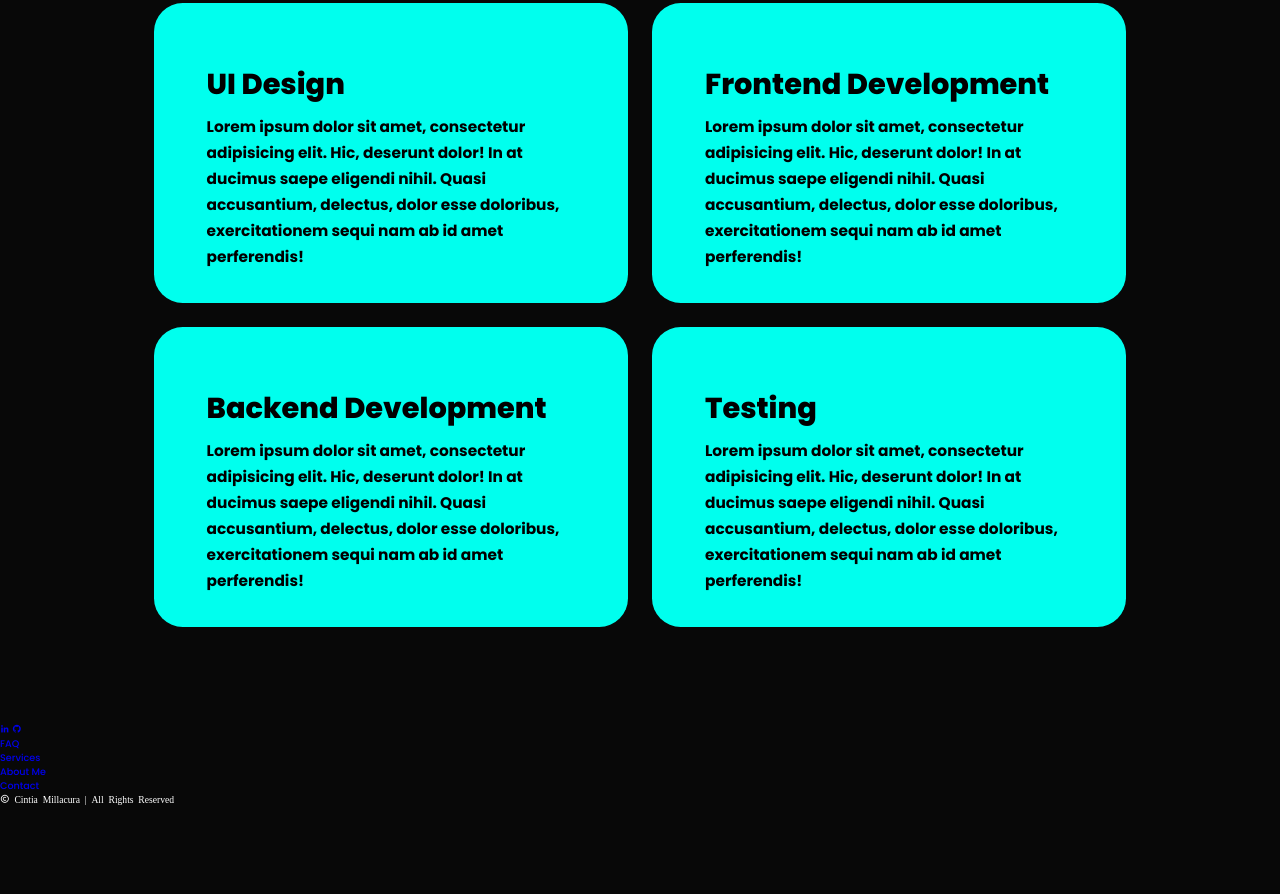
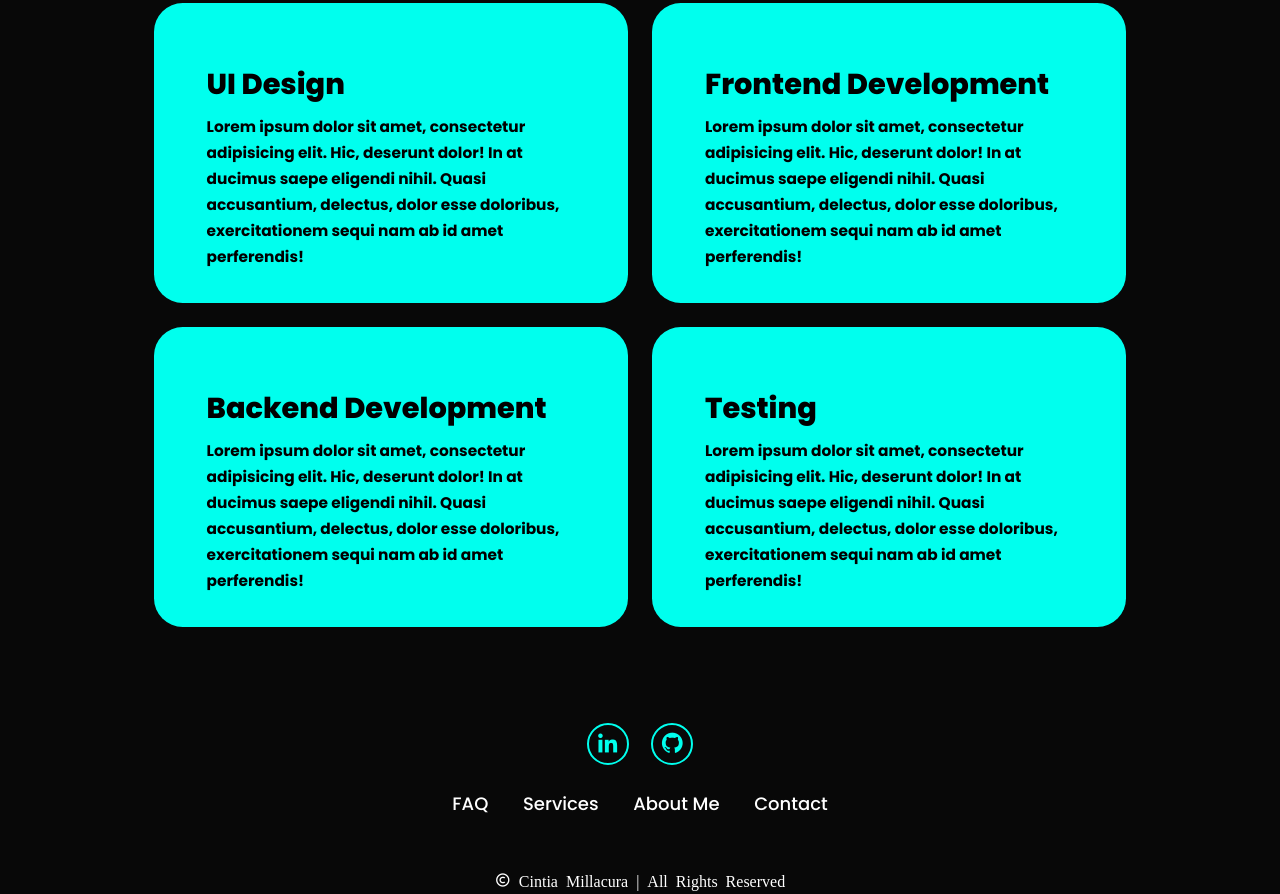
Before and after one commit to cintiaMillacura2207/Personal-Portfolio-Website, a plain HTML site: page index.html in a window 1280 px wide. Shown: the part 2529-3423 px from the top of the page. Before the commit the page ends 3336 px from the top, so only its background shows below. Drawn offline with nearby package versions, Linux system fonts and the light colour scheme.

Commit message:
Agregar Estilos Footer

```diff
--- a/hojas-de-estilo/estilos.css
+++ b/hojas-de-estilo/estilos.css
@@ -404,3 +404,53 @@ span{
     line-height: 1.7;
     margin: auto;
 }
+.footer .social{
+    text-align: center;
+    padding-bottom: 25px;
+    color: var(--main-color);
+}
+.footer .social a{
+    font-size: 25px;
+    color: var(--main-color);
+    border: 2px solid var(--main-color);
+    width: 42px;
+    height: 42px;
+    line-height: 42px;
+    display: inline-block;
+    text-align: center;
+    border-radius: 50%;
+    margin: 0 10px;
+    transition: 0.3s ease-in-out;
+}
+.footer .social a:hover{
+    transform: scale(1.2)translateY(-10px);
+    background-color: var(--main-color);
+    color: black;
+    box-shadow: 0 0 25px var(--main-color);
+}
+.footer ul{
+    margin-top: 0;
+    padding: 0;
+    font-size: 18px;
+    line-height: 1.6;
+    margin-bottom: 0;
+    text-align: center;
+}
+.footer ul li a{
+    color: white;
+    border-bottom: 3px solid transparent;
+    transition: 0.3s ease-in-out;
+}
+.footer ul li a:hover{
+    border-bottom: 3px solid var(--main-color);
+}
+.footer ul li{
+    display: inline-block;
+    padding: 0 15px;
+}
+.footer .copyright{
+    margin-top: 50px;
+    text-align: center;
+    font-size: 16px;
+    color: white;
+}
```
